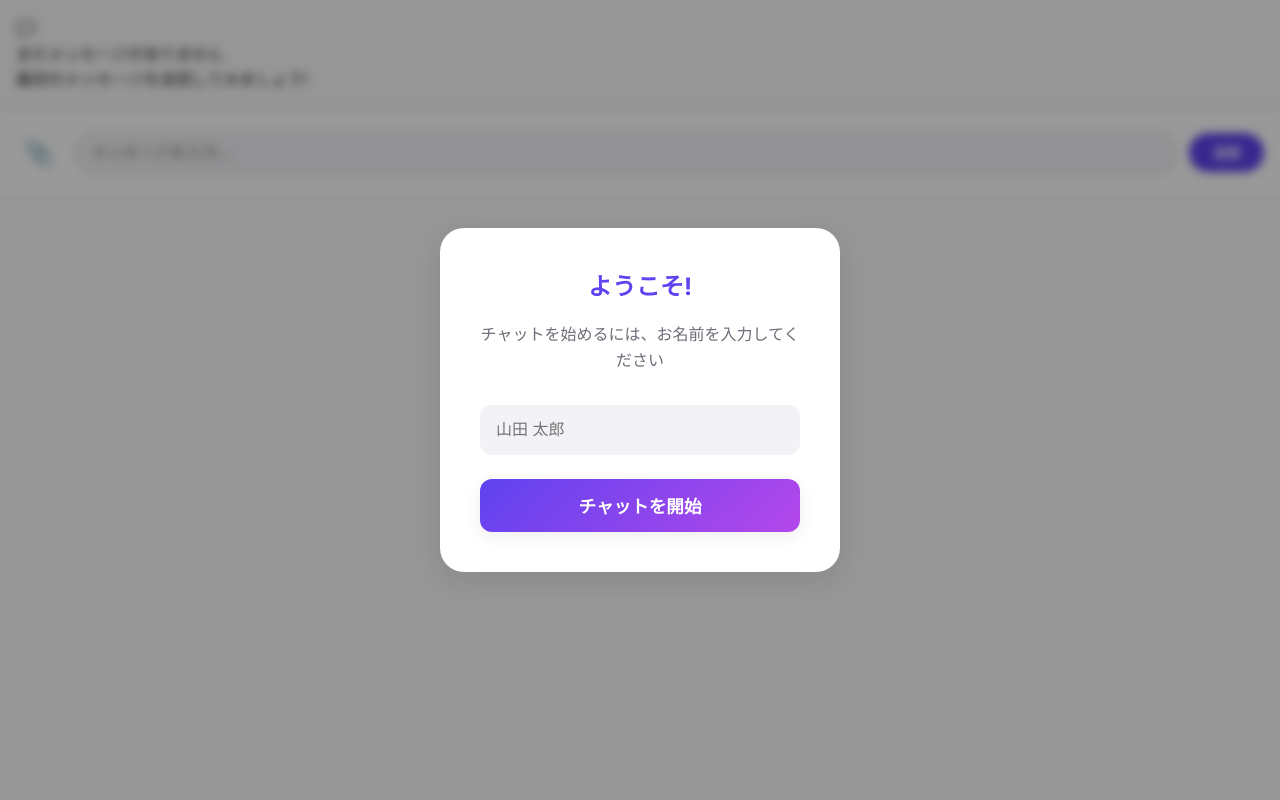
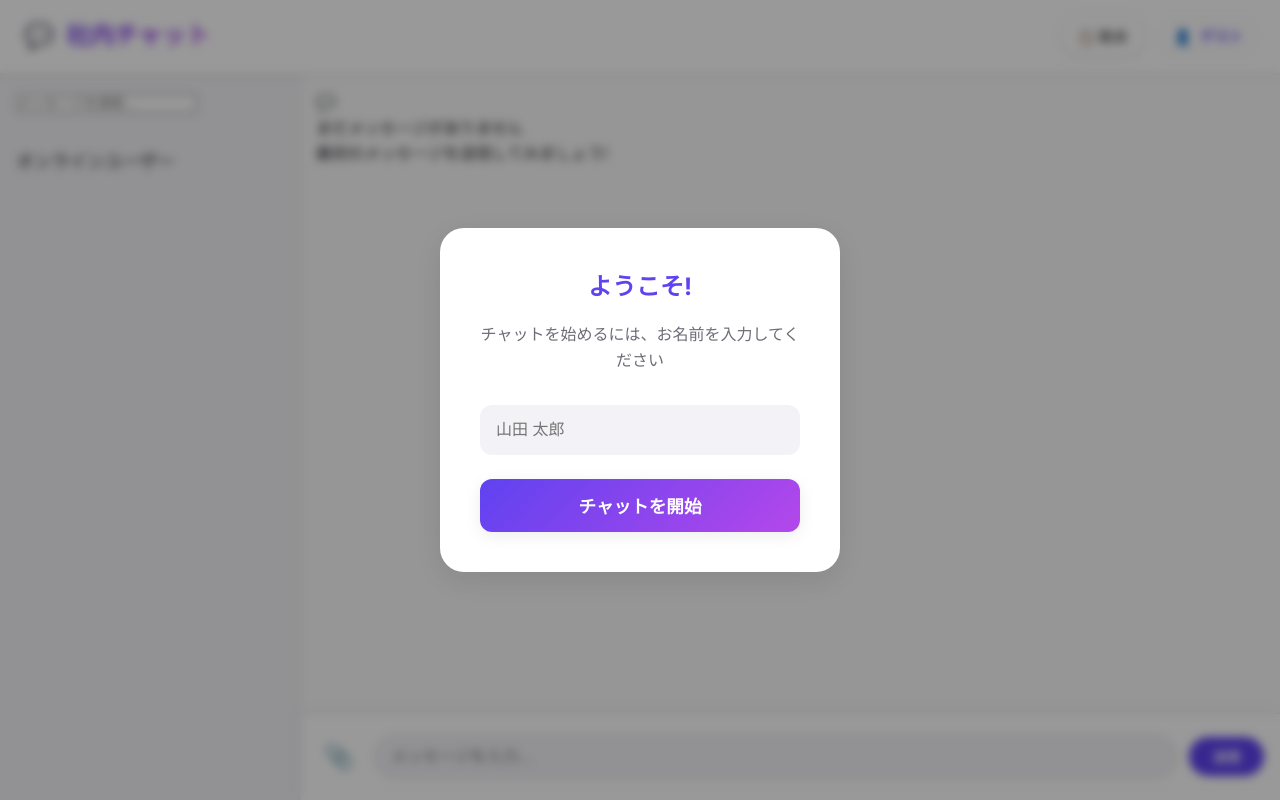
Before and after one commit to a1saku39/ChatApp-V1, a website: page index.html in a window 1280 px wide. Drawn offline with nearby package versions, Linux system fonts and the light colour scheme; no server answers.

Commit message:
修正１

```diff
--- a/index.html
+++ b/index.html
@@ -25,6 +25,45 @@
             </form>
         </div>
     </div>
+
+    <!-- Main Container -->
+    <div class="container">
+        <!-- Header -->
+        <header class="header">
+            <div class="header-content">
+                <div style="display: flex; align-items: center; gap: 1rem;">
+                    <button class="menu-button" id="menuBtn" title="メニュー">
+                        ☰
+                    </button>
+                    <h1>社内チャット</h1>
+                </div>
+                <div class="user-info">
+                    <a href="https://script.google.com/macros/s/AKfycbyGXf1lEV30290VM1wfZ15wBXHtzEmfaes9oRI_9VUqeQt6sBQb8we0HhukxJcl5iMR-w/exec"
+                        target="_blank" class="nav-button" title="勤怠管理アプリへ">
+                        📋 勤怠
+                    </a>
+                    <div class="user-badge">
+                        <span class="user-name" id="currentUserName">ゲスト</span>
+                    </div>
+                </div>
+            </div>
+        </header>
+
+        <!-- Chat Container -->
+        <div class="chat-container">
+            <!-- Sidebar -->
+            <aside class="sidebar" id="sidebar">
+                <div class="sidebar-header mobile-only">
+                    <h2>メニュー</h2>
+                    <button class="close-menu-btn" id="closeMenuBtn">×</button>
+                </div>
+
+                <!-- Search Box -->
+                <div class="search-box">
+                    <input type="text" id="searchInput" placeholder="メッセージを検索..." class="search-input">
+                </div>
+
+                <h2>オンラインユーザー</h2>
                 <div class="online-users" id="onlineUsers">
                     <!-- Users will be populated by JavaScript -->
                 </div>
```
Lines whose indentation alone changed are shown as unchanged.
